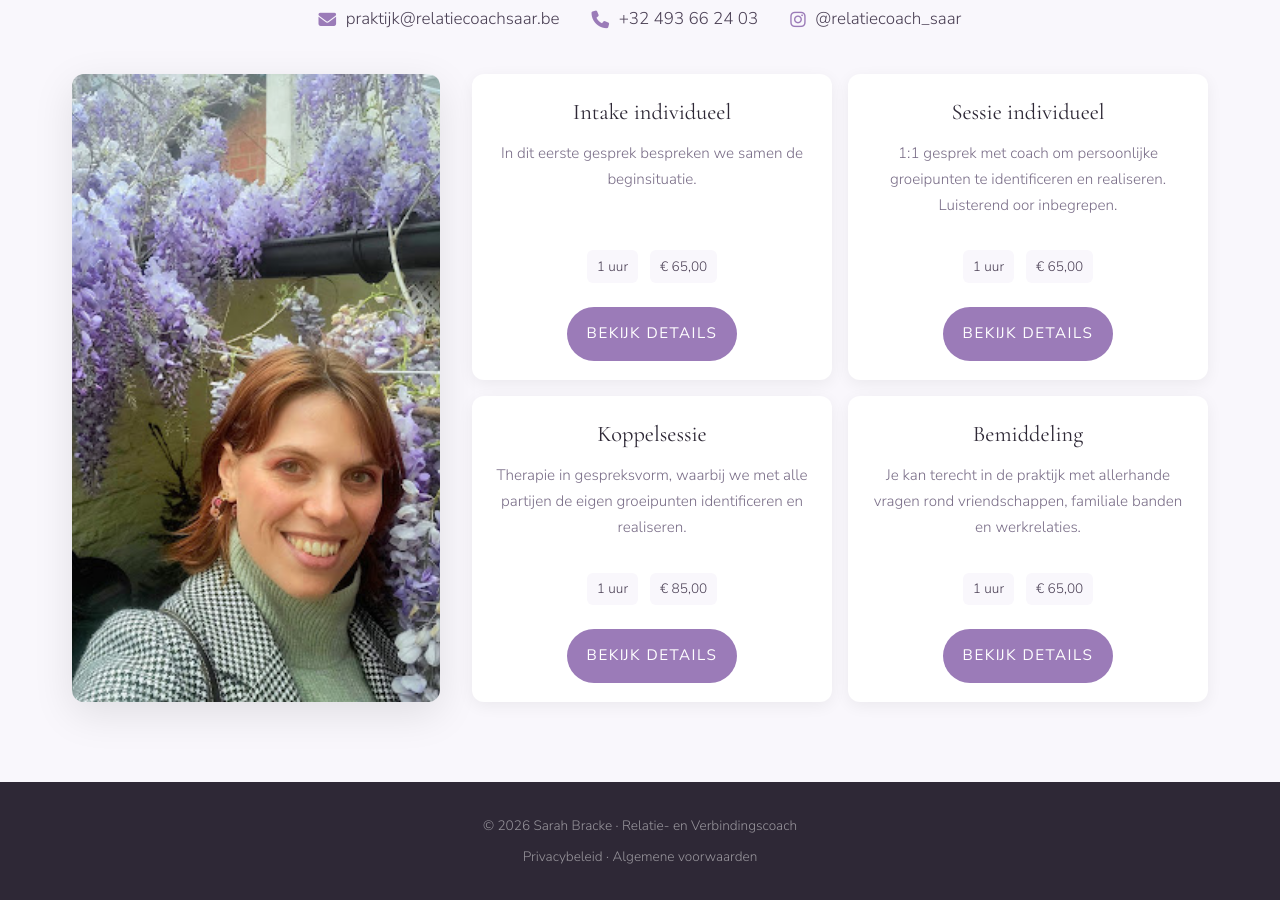
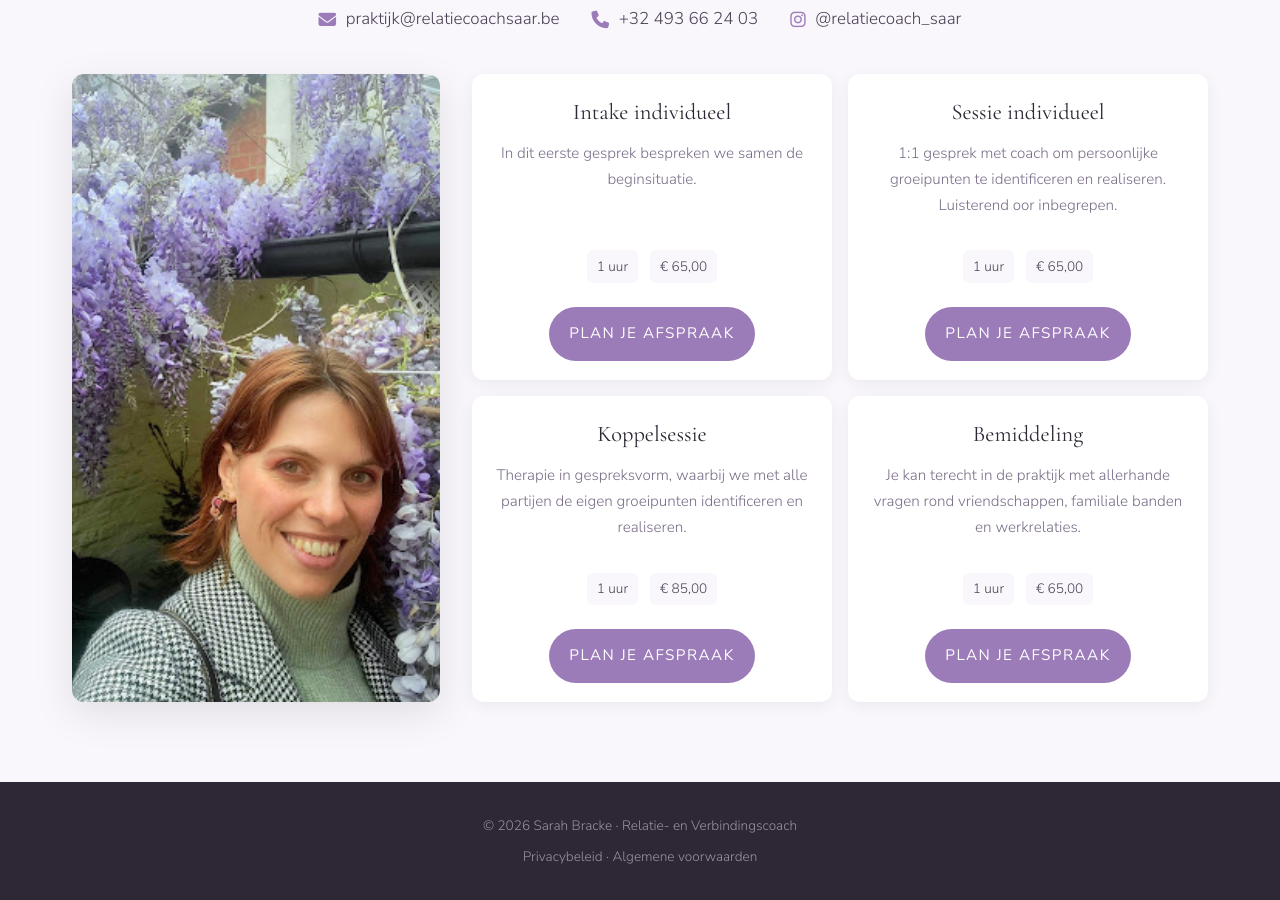
Before and after one commit to relatiecoachsaar/relatiecoachsaar-website, a Jekyll site: the page built from index.html, in a window 1280 px wide and 900 px high, scrolled down 3229 px. Built offline with Jekyll 4.4.1, drawn with Linux system fonts in a browser that asks for light colours.

Commit message:
'Plan je afspraak' iso 'Bekijk details'

```diff
--- a/_includes/contact.html
+++ b/_includes/contact.html
@@ -22,25 +22,25 @@
         <h3>Intake individueel</h3>
         <p>In dit eerste gesprek bespreken we samen de beginsituatie.</p>
         <div class="booking-meta"><span>1 uur</span><span>€ 65,00</span></div>
-        <a href="https://tidycal.com/relatiecoachsaar/intake-individueel" target="_blank" rel="noopener" class="cta-button">Bekijk details</a>
+        <a href="https://tidycal.com/relatiecoachsaar/intake-individueel" target="_blank" rel="noopener" class="cta-button">Plan je afspraak</a>
       </div>
       <div class="booking-card">
         <h3>Sessie individueel</h3>
         <p>1:1 gesprek met coach om persoonlijke groeipunten te identificeren en realiseren. Luisterend oor inbegrepen.</p>
         <div class="booking-meta"><span>1 uur</span><span>€ 65,00</span></div>
-        <a href="https://tidycal.com/relatiecoachsaar/sessie-individueel" target="_blank" rel="noopener" class="cta-button">Bekijk details</a>
+        <a href="https://tidycal.com/relatiecoachsaar/sessie-individueel" target="_blank" rel="noopener" class="cta-button">Plan je afspraak</a>
       </div>
       <div class="booking-card">
         <h3>Koppelsessie</h3>
         <p>Therapie in gespreksvorm, waarbij we met alle partijen de eigen groeipunten identificeren en realiseren.</p>
         <div class="booking-meta"><span>1 uur</span><span>€ 85,00</span></div>
-        <a href="https://tidycal.com/relatiecoachsaar/koppelsessie" target="_blank" rel="noopener" class="cta-button">Bekijk details</a>
+        <a href="https://tidycal.com/relatiecoachsaar/koppelsessie" target="_blank" rel="noopener" class="cta-button">Plan je afspraak</a>
       </div>
       <div class="booking-card">
         <h3>Bemiddeling</h3>
         <p>Je kan terecht in de praktijk met allerhande vragen rond vriendschappen, familiale banden en werkrelaties.</p>
         <div class="booking-meta"><span>1 uur</span><span>€ 65,00</span></div>
-        <a href="https://tidycal.com/relatiecoachsaar/bemiddeling-niet-voor-koppels" target="_blank" rel="noopener" class="cta-button">Bekijk details</a>
+        <a href="https://tidycal.com/relatiecoachsaar/bemiddeling-niet-voor-koppels" target="_blank" rel="noopener" class="cta-button">Plan je afspraak</a>
       </div>
     </div>
   </div>
```
